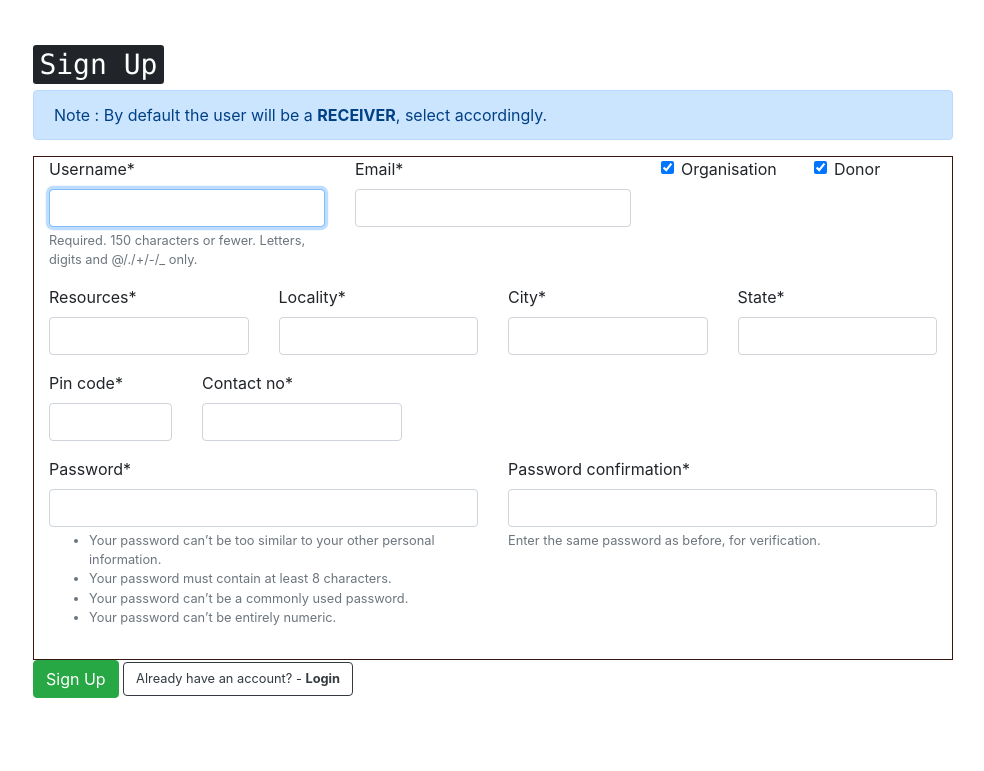
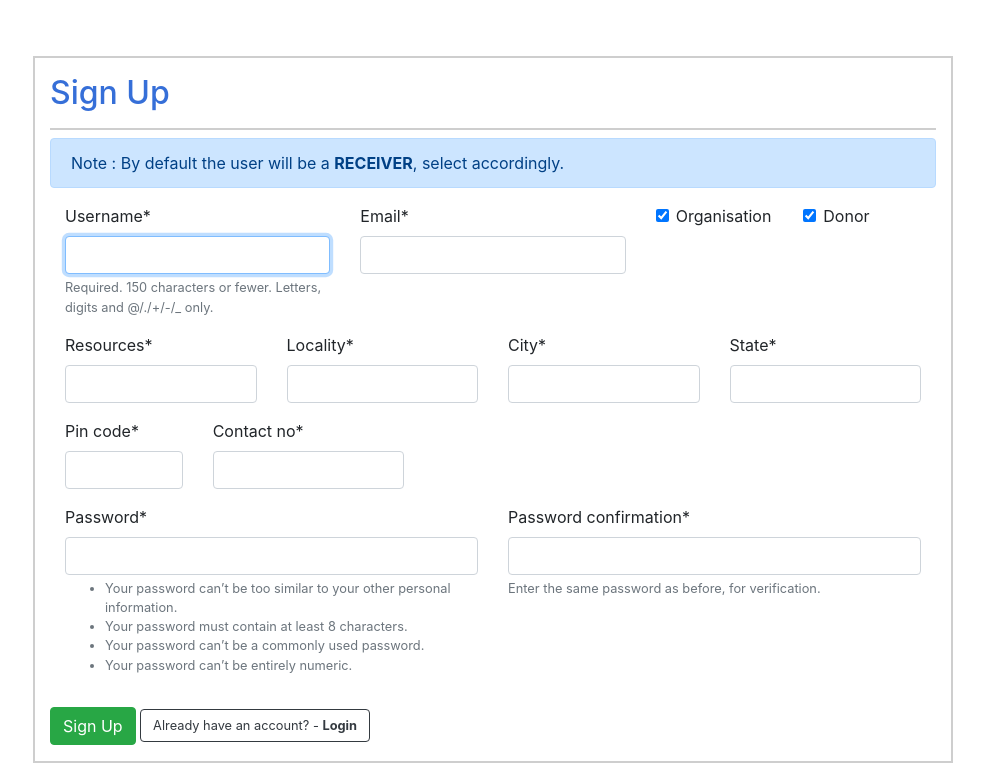
Before and after one commit to adityanav123/FoodDonation, a Django app: page /users/signup/ in a window 1280 px wide. Shown: the part 56-827 px from the top of the page, without its empty margins (147-1131 px from the left). Before the commit the page ends 754 px from the top, so only its background shows below. Run offline with Django 3.2, Linux system fonts and the light colour scheme; some libraries are stand-ins or nearby versions.

Commit message:
Update signup.html

```diff
--- a/templates/signup.html
+++ b/templates/signup.html
@@ -9,11 +9,13 @@
 {% endblock %}
 
 {% block content %}
-<h2> <kbd> Sign Up </kbd> </h2>
+<div class="container my-2" style="border:2px solid #cecece;">
+<h2 class="py-3" style="color: rgb(54, 111, 216); border-bottom:2px solid #cecece;"> Sign Up  </h2>
 <div class = "alert alert-primary alert-dismissible fade show">
         Note :  By default the user will be a <strong> RECEIVER</strong>, select accordingly.
   </div>
-<div class = "container-fluid" style="border:1px solid #36160F;">
+<div class = "container-fluid">
+	<!-- style="border:1px solid #36160F;" -->
 	<!-- <p> <strong> <u>  ** user_type field has two options only -> 0 for Donor and 1 for receiver <br>
 		** can login as an organisation, fill accordingly. </u></strong>
 	</p> -->
@@ -70,9 +72,9 @@
 			</div>
 		</div>
 	</div>
-	<button type = "submit" class = "btn btn-success"> Sign Up </button>
+	<button type = "submit" class = "btn btn-success mb-3"> Sign Up </button>
 </form>
-<a href="{% url 'login' %}" class="btn btn-outline-dark"> <small> Already have an account? - <strong> Login </strong> </small></a>
-<br> <br>
+<a href="{% url 'login' %}" class="btn btn-outline-dark mb-3"> <small> Already have an account? - <strong> Login </strong> </small></a>
+<!-- <br> <br> -->
 </div>
 {% endblock %}
```
